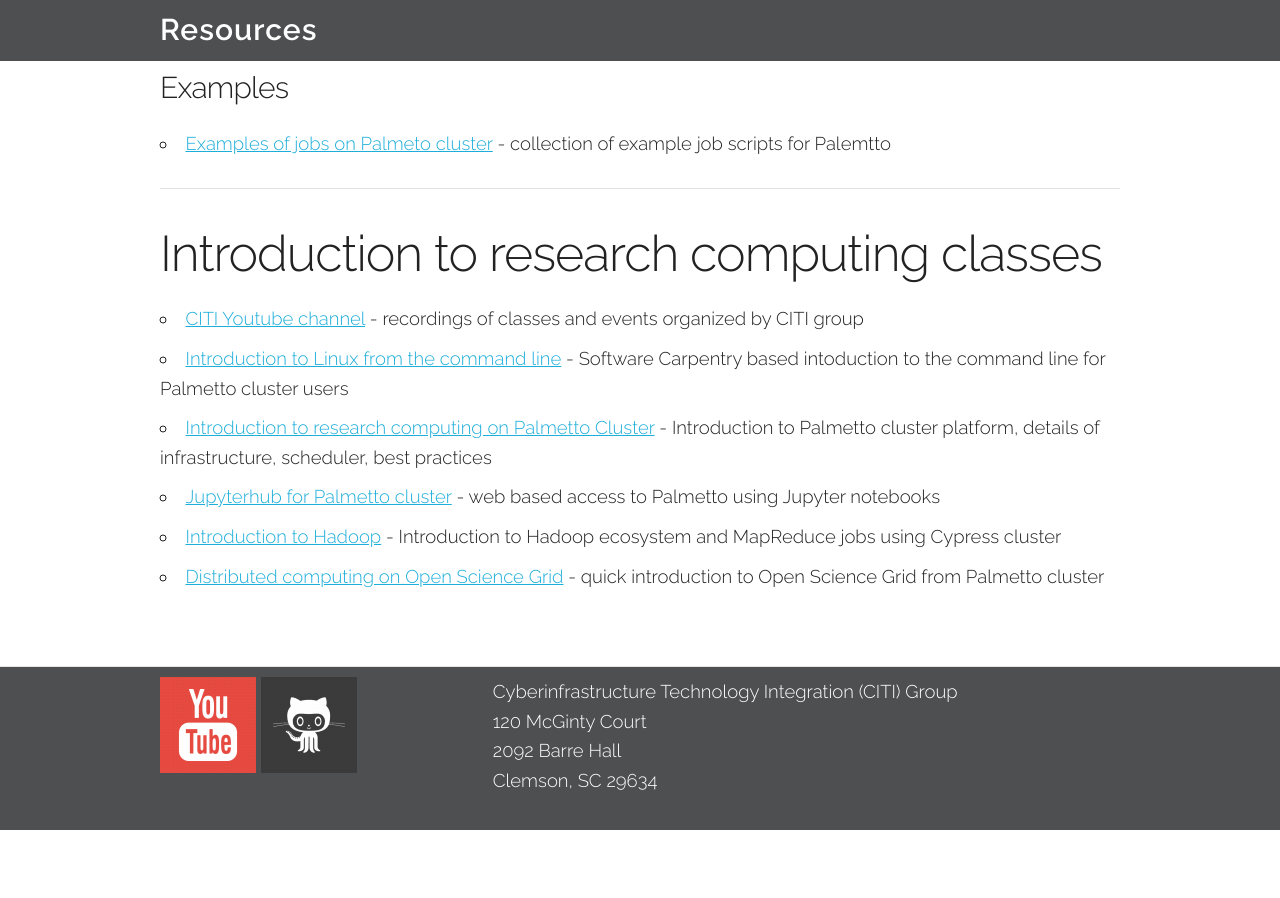
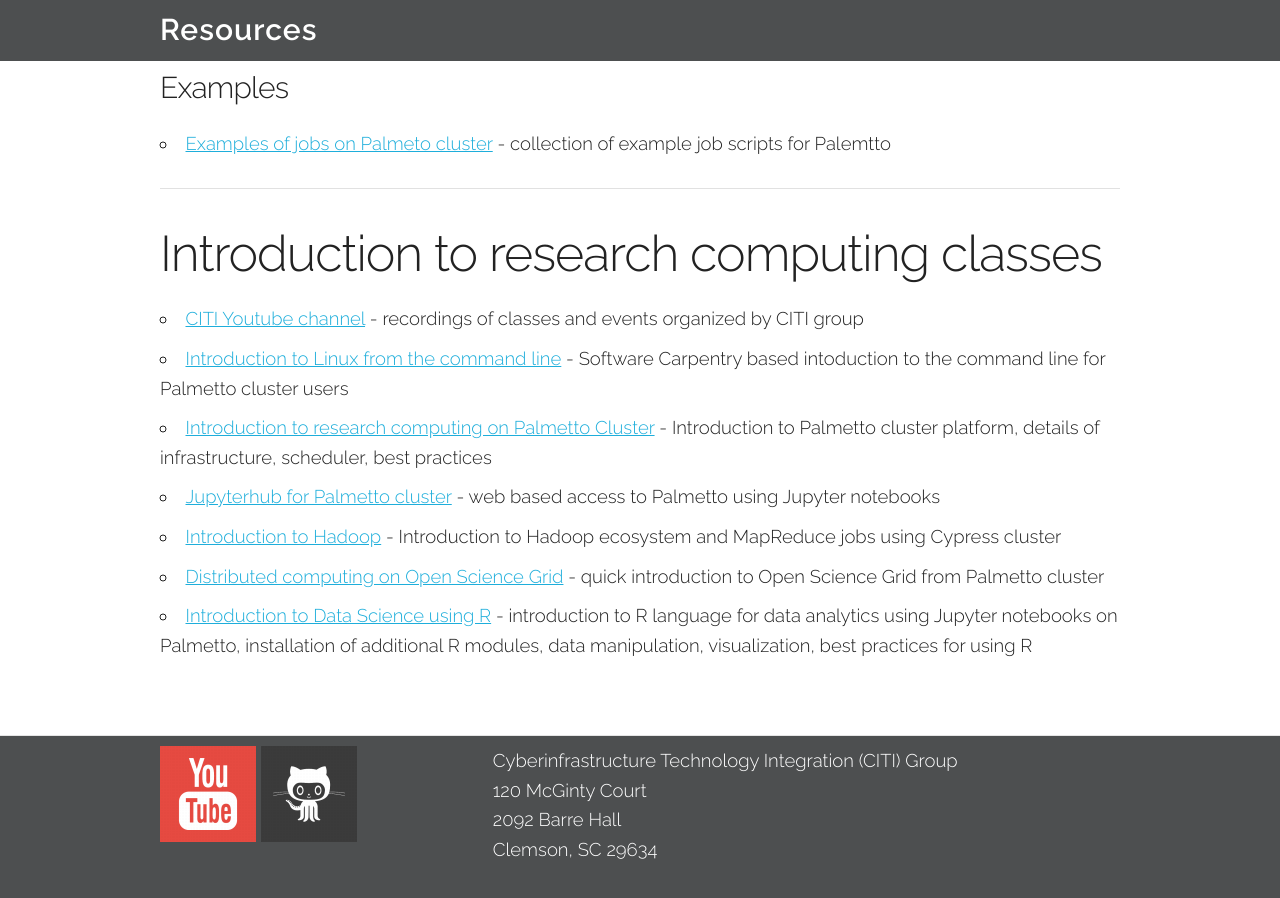
Before and after one commit to clemsonciti/citi-webpage, a Jekyll site: the page built from resources.md, in a window 1280 px wide and 900 px high, scrolled down 847 px. Built offline with Jekyll 4.4.1, drawn with Linux system fonts in a browser that asks for light colours; before the commit the page ends 1677 px from its top, so only the background shows below that.

Commit message:
Added link to R class from Github

```diff
--- a/resources.md
+++ b/resources.md
@@ -47,3 +47,4 @@ permalink: /resources/
 - [Jupyterhub for Palmetto cluster](https://clemsonciti.github.io/jupyter-docs/) - web based access to Palmetto using Jupyter notebooks
 - [Introduction to Hadoop](https://clemsonciti.github.io/mpi-python-workshop/) - Introduction to Hadoop ecosystem and MapReduce jobs using Cypress cluster
 - [Distributed computing on Open Science Grid](http://clemsonciti.github.io/osg-workshop/) - quick introduction to Open Science Grid from Palmetto cluster
+- [Introduction to Data Science using R](http://clemsonciti.github.io/data-science-r-01) - introduction to R language for data analytics using Jupyter  notebooks on Palmetto, installation of additional R modules, data manipulation, visualization, best practices for using R
```
